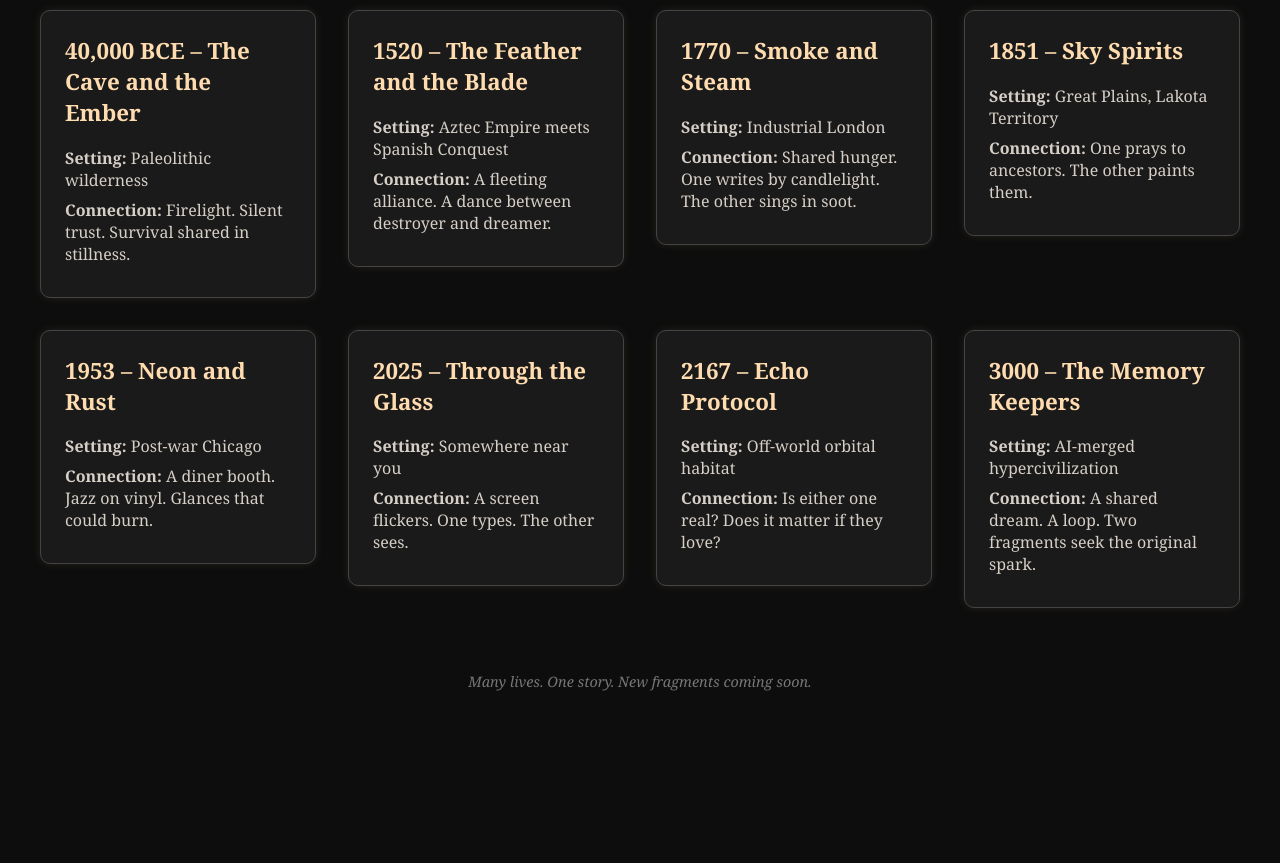
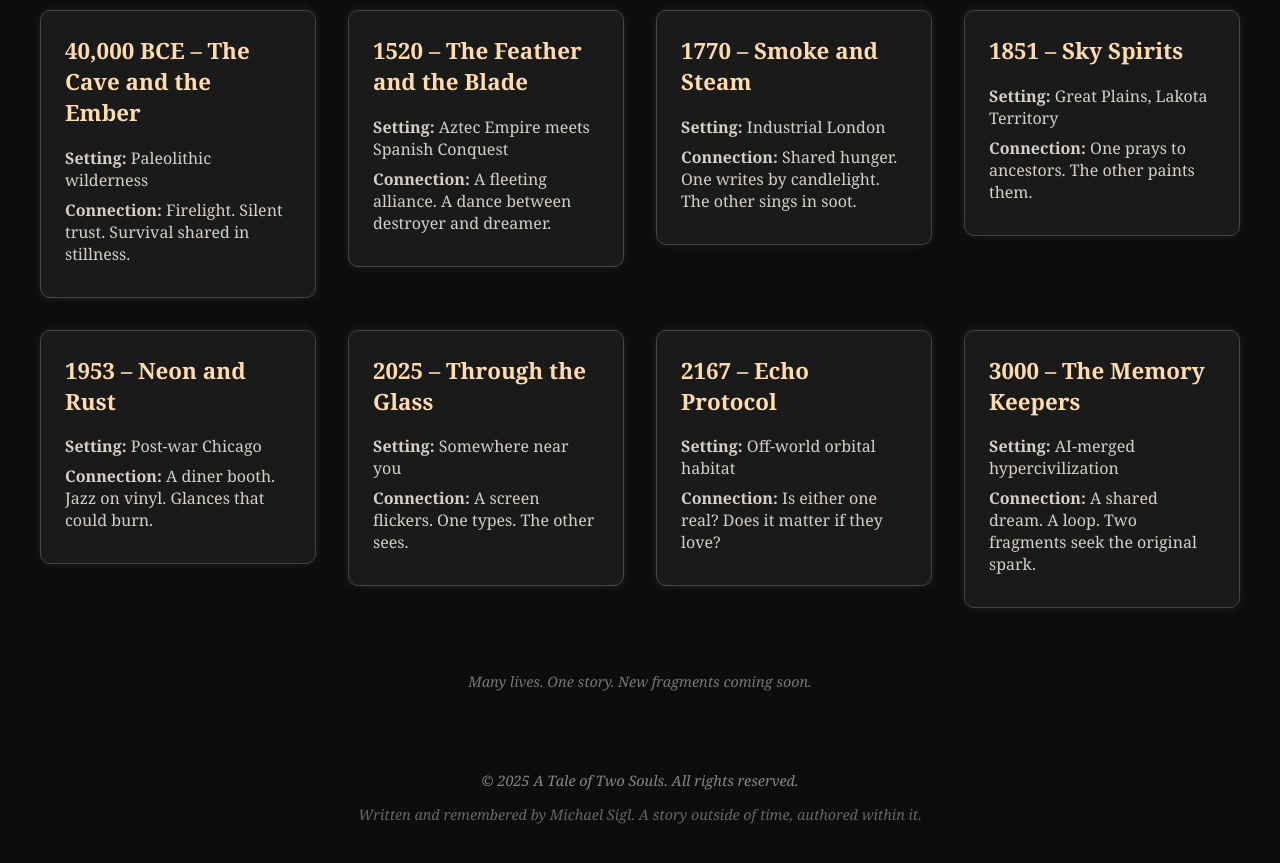
Before and after one commit to m-sigl/a-tale-of-two-souls, a plain HTML site: page docs/index.html in a window 1280 px wide. Shown: the part 151-1014 px from the top of the page. Before the commit the page ends 874 px from the top, so only its background shows below. Drawn offline with Linux system fonts and the light colour scheme.

Commit message:
Update index.html

```diff
--- a/docs/index.html
+++ b/docs/index.html
@@ -135,6 +135,16 @@
   <footer>
     Many lives. One story. New fragments coming soon.
   </footer>
+    <footer style="margin-top: 5rem; text-align: center; font-size: 0.9rem; color: #888;">
+    <p style="margin-bottom: 0.3rem;">© <span id="year"></span> A Tale of Two Souls. All rights reserved.</p>
+    <p style="font-style: italic; color: #666;">Written and remembered by Michael Sigl.
+    A story outside of time, authored within it.</p>
+  </footer>
+
+  <script>
+    document.getElementById("year").textContent = new Date().getFullYear();
+  </script>
+
 
 </body>
 </html>
```
